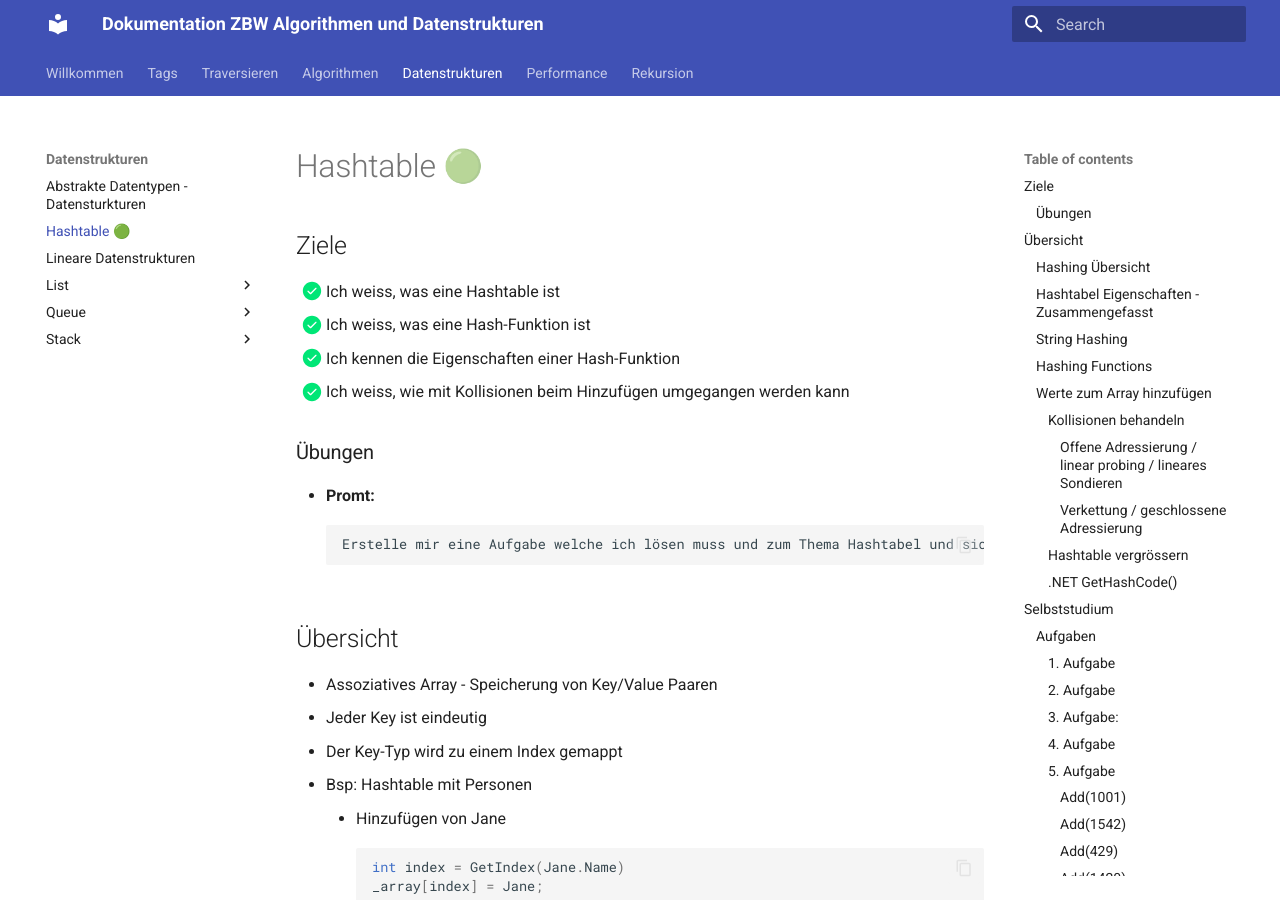
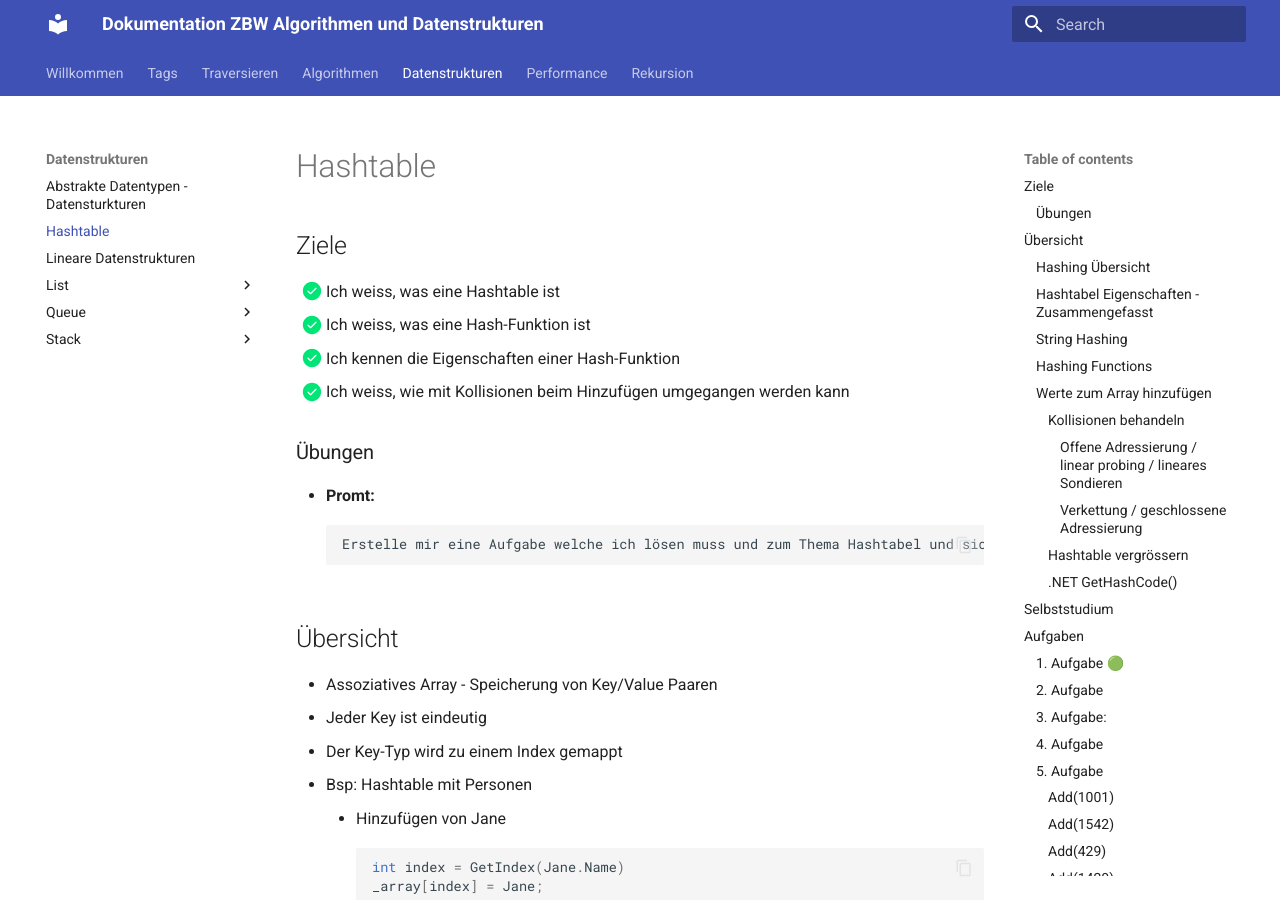
Before and after one commit to tsolenthaler/zbwAlgDs, an MkDocs documentation site: the page built from docs/datenstrukturen/hashtable.md, in a window 1280 px wide and 900 px high. Built offline with MkDocs 1.6.1 and Material for MkDocs 9.7.7, drawn with Linux system fonts in a browser that asks for light colours; some of the changed text lies outside the part shown.

```diff
--- a/docs/datenstrukturen/hashtable.md
+++ b/docs/datenstrukturen/hashtable.md
@@ -6,7 +6,7 @@ hide:
   #- toc
 ---
 
-# Hashtable 🟢
+# Hashtable
 
 ## Ziele
 
@@ -237,9 +237,9 @@ public class Person {
 * Bearbeiten Sie das Beispiel in Cordts2018 (Beachten Sie auch die Quellcodes zum Buch – siehe Slides «Einführung»):
     * Maschinelle Lernverfahren – 1-Rule Klassifizierer (S. 97ff)
 
-### Aufgaben
+## Aufgaben
 
-#### 1. Aufgabe
+#### 1. Aufgabe 🟢
 Ordnen Sie folgende Begriffe der jeweils richtigen Definition zu:
 
 * a) geschlossene Adressierung
```
